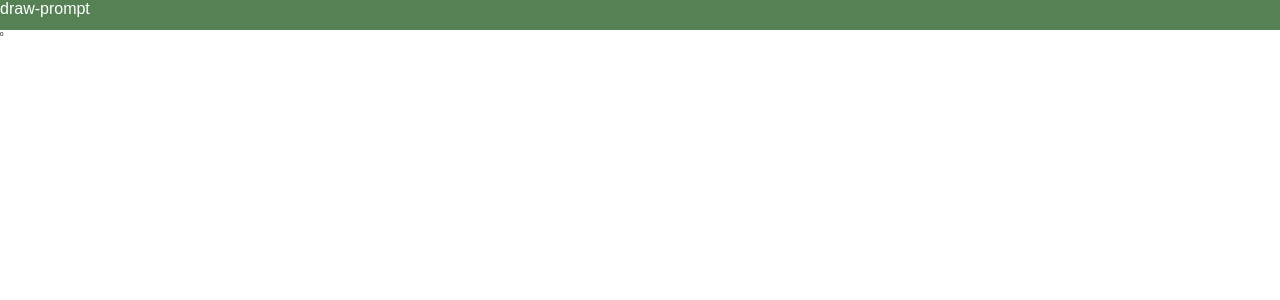
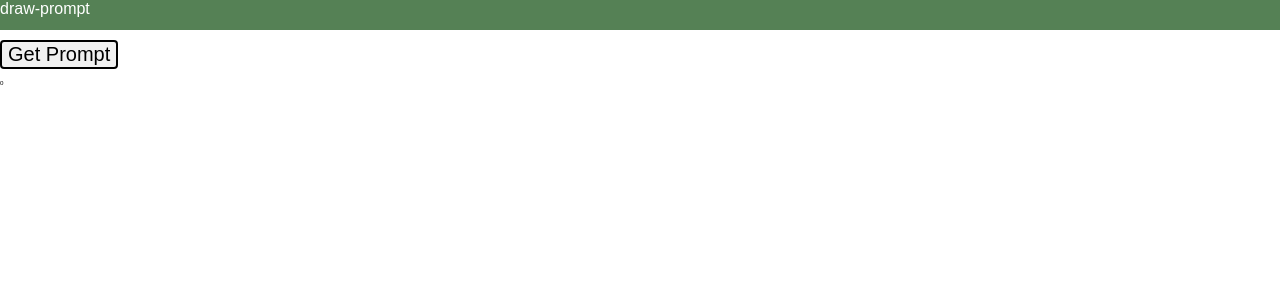
Before and after one commit to Havolt/draw-prompt, a React (Create React App) app in the folder frontend/: page / in a window 1280 px wide. Shown: the top 300 px of the page. Built offline with nearby package versions, Linux system fonts and the light colour scheme.

Commit message:
Start Request Prompt component

```diff
--- a/frontend/src/components/Main.tsx
+++ b/frontend/src/components/Main.tsx
@@ -1,10 +1,12 @@
 import React from "react";
 
 import TimerBar from "./TimerBar";
+import RequestPrompt from "./RequestPrompt";
 
 function Main() {
   return (
     <div>
+      <RequestPrompt />
       <TimerBar />
     </div>
   );
--- /dev/null
+++ b/frontend/src/components/RequestPrompt.css
@@ -0,0 +1,15 @@
+.request-prompt {
+  margin: 1rem 0;
+}
+
+.request-prompt__button {
+  border: 2px solid black;
+  border-radius: 4px;
+  font-size: 2rem;
+  background-color: #f1f1f1;
+}
+
+.request-prompt__button:hover {
+  cursor: pointer;
+  background-color: #dfdfdf;
+}
--- /dev/null
+++ b/frontend/src/components/RequestPrompt.tsx
@@ -0,0 +1,19 @@
+import React from "react";
+
+import "./RequestPrompt.css";
+
+function RequestPrompt() {
+  const requestHandler = () => {
+    console.log("pressed");
+  };
+
+  return (
+    <div className="request-prompt">
+      <button className="request-prompt__button" onClick={requestHandler}>
+        Get Prompt
+      </button>
+    </div>
+  );
+}
+
+export default RequestPrompt;
```
